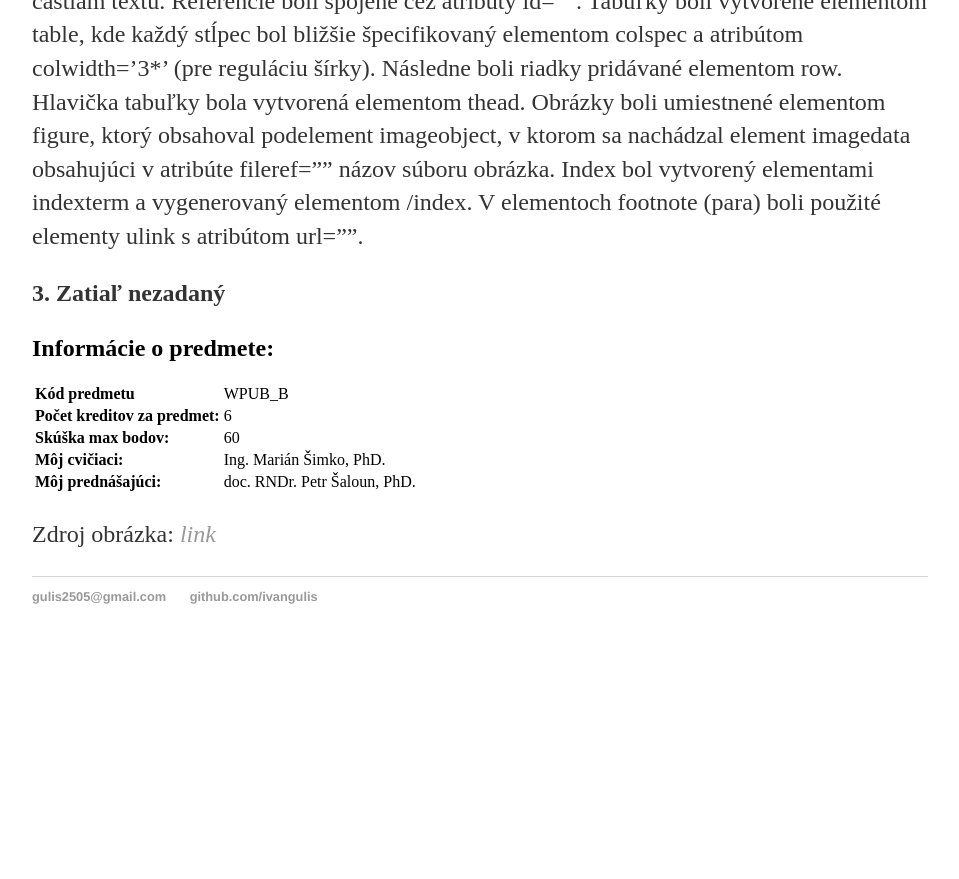
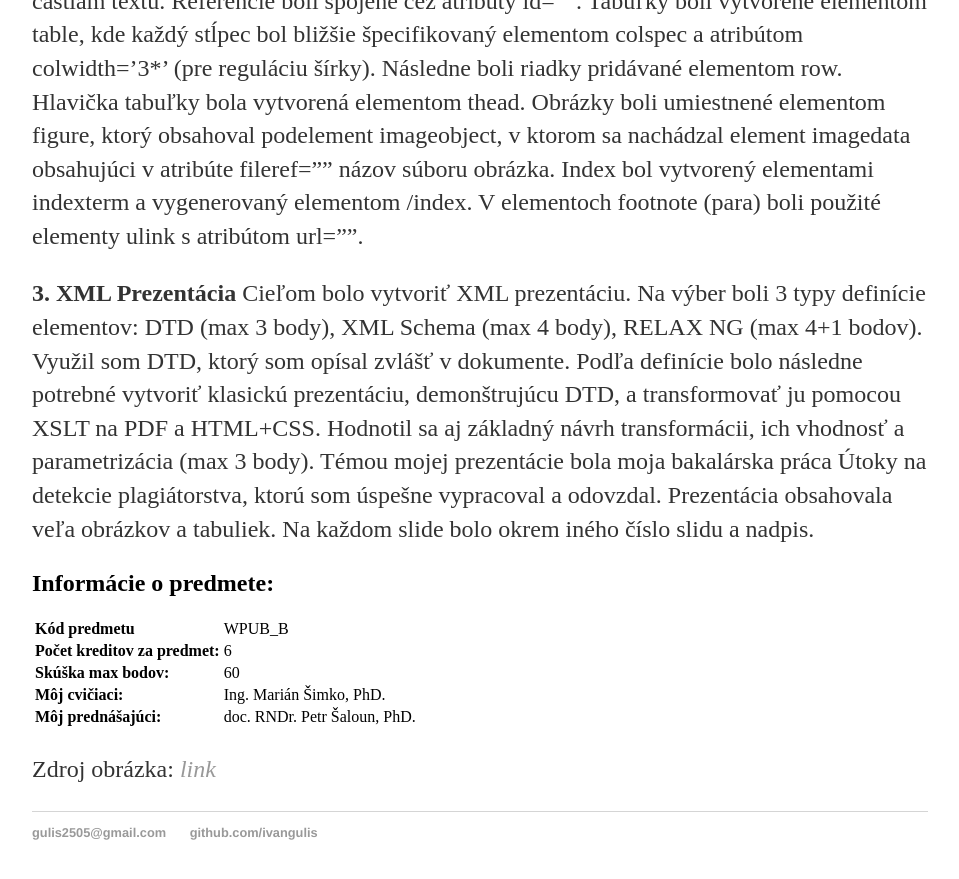
Before and after one commit to Bloodxy/Bloodxy.github.io, a Jekyll site: the page built from _posts/2016-03-09-WP.md, in a window 1280 px wide and 900 px high, scrolled down 1249 px. Shown: the top 879 px of the window, without its empty margins (160-1119 px from the left). Built offline with Jekyll 4.4.1, drawn with Linux system fonts in a browser that asks for light colours; before the commit the page ends 1913 px from its top, so only the background shows below that.

Commit message:
Update 2016-03-09-WP.md

```diff
--- a/_posts/2016-03-09-WP.md
+++ b/_posts/2016-03-09-WP.md
@@ -21,7 +21,8 @@ Cieľom je vytvoriť stránku ako svoj developerský profil, za pomoci GIT, Mark
 Predmetom 2. zadania je spracovanie vybraného dokumentu (ideálne bakalárskeho projektu) z pôvodného ľubovoľného (Word, OpenOffice, LaTeX, …) formátu do formátu DocBook a vygenerovanie cieľového tvaru v PDF. Výsledný dokument bude mať rozsah minimálne 10 a maximálne 15 strán.
 Hlavnú štruktúru tvorili elementy chapter a section, kde každý mal svoj title a množinu elementov para (v ktorých bol samotný text). Text bol formátovaný elementami emphasis s atribútom role="strong" a elementami orderedlist pre číslovanie. Pre orderlist bol použitý atribút numeration="arabic" (klasické číslovanie číslami) alebo atribút numeration="loweralpha" (číslovanie malými písmenami). Na titulnej strane pre vytvorenie unikátnej štruktúri boli využité elementy orgname, orgdiv a othername. Na ich rozlíšenie bol použitý atribút role. Na tvorbu bibliografie bol použitý element referencie xref s atribútom linkend="". Takáto referencia bola využitá aj na odkazy k tabuľkám, obrázkom a iným častiam textu. Referencie boli spojené cez atribúty id="". Tabuľky boli vytvorené elementom table, kde každý stĺpec bol bližšie špecifikovaný elementom colspec a atribútom colwidth='3*' (pre reguláciu šírky). Následne boli riadky pridávané elementom row. Hlavička tabuľky bola vytvorená elementom thead. Obrázky boli umiestnené elementom figure, ktorý obsahoval podelement imageobject, v ktorom sa nachádzal element imagedata obsahujúci v atribúte fileref="" názov súboru obrázka. Index bol vytvorený elementami indexterm a vygenerovaný elementom /index. V elementoch footnote (para) boli použité elementy ulink s atribútom url="".
 
-**3. Zatiaľ nezadaný**
+**3. XML Prezentácia**
+Cieľom bolo vytvoriť XML prezentáciu. Na výber boli 3 typy definície elementov: DTD (max 3 body), XML Schema (max 4 body), RELAX NG (max 4+1 bodov). Využil som DTD, ktorý som opísal zvlášť v dokumente. Podľa definície bolo následne potrebné vytvoriť klasickú prezentáciu, demonštrujúcu DTD, a transformovať ju pomocou XSLT na PDF a HTML+CSS. Hodnotil sa aj základný návrh transformácii, ich vhodnosť a parametrizácia (max 3 body). Témou mojej prezentácie bola moja bakalárska práca Útoky na detekcie plagiátorstva, ktorú som úspešne vypracoval a odovzdal. Prezentácia obsahovala veľa obrázkov a tabuliek. Na každom slide bolo okrem iného číslo slidu a nadpis.
 
 {% assign predmet = site.data.predmetyDATA[page.title1] %}
 
```
